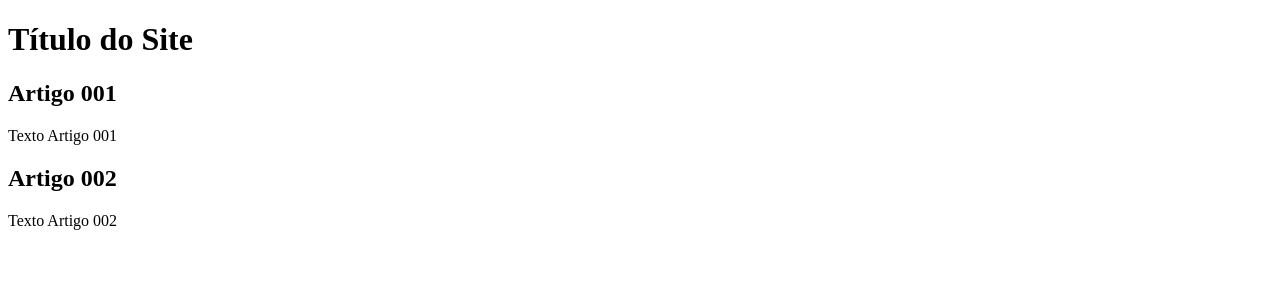
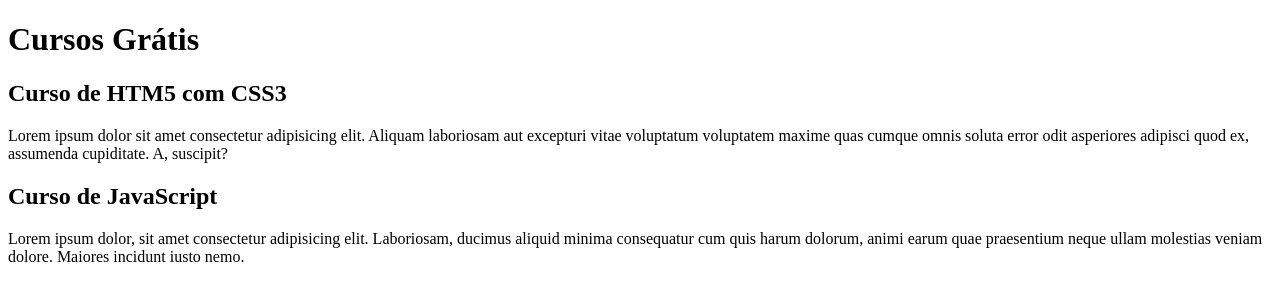
Before and after one commit to ohenriquesa/projeto-site, a plain HTML site: page index.html in a window 1280 px wide. Drawn offline with Linux system fonts and the light colour scheme.

Commit message:
comecei a escrever o conteúdo

```diff
--- a/index.html
+++ b/index.html
@@ -8,19 +8,19 @@
 <body>
     <Main>
 <header>
-<h1>Título do Site</h1>
+<h1>Cursos Grátis</h1>
 
 </header>
 <article>
 
-<h2>Artigo 001</h2>
-<p>Texto Artigo 001</p>
+<h2>Curso de HTM5 com CSS3</h2>
+<p>Lorem ipsum dolor sit amet consectetur adipisicing elit. Aliquam laboriosam aut excepturi vitae voluptatum voluptatem maxime quas cumque omnis soluta error odit asperiores adipisci quod ex, assumenda cupiditate. A, suscipit?</p>
 
 </article>
 <article>
 
-    <h2>Artigo 002</h2>
-    <p>Texto Artigo 002</p>
+    <h2>Curso de JavaScript</h2>
+    <p>Lorem ipsum dolor, sit amet consectetur adipisicing elit. Laboriosam, ducimus aliquid minima consequatur cum quis harum dolorum, animi earum quae praesentium neque ullam molestias veniam dolore. Maiores incidunt iusto nemo.</p>
 
     </article>
     </Main>
```
